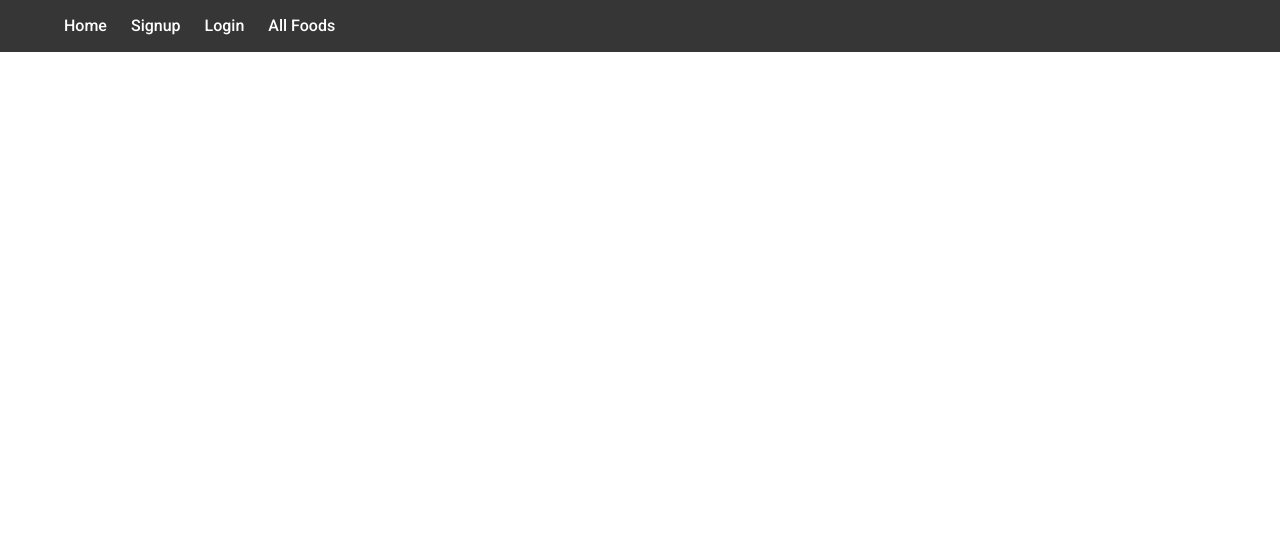
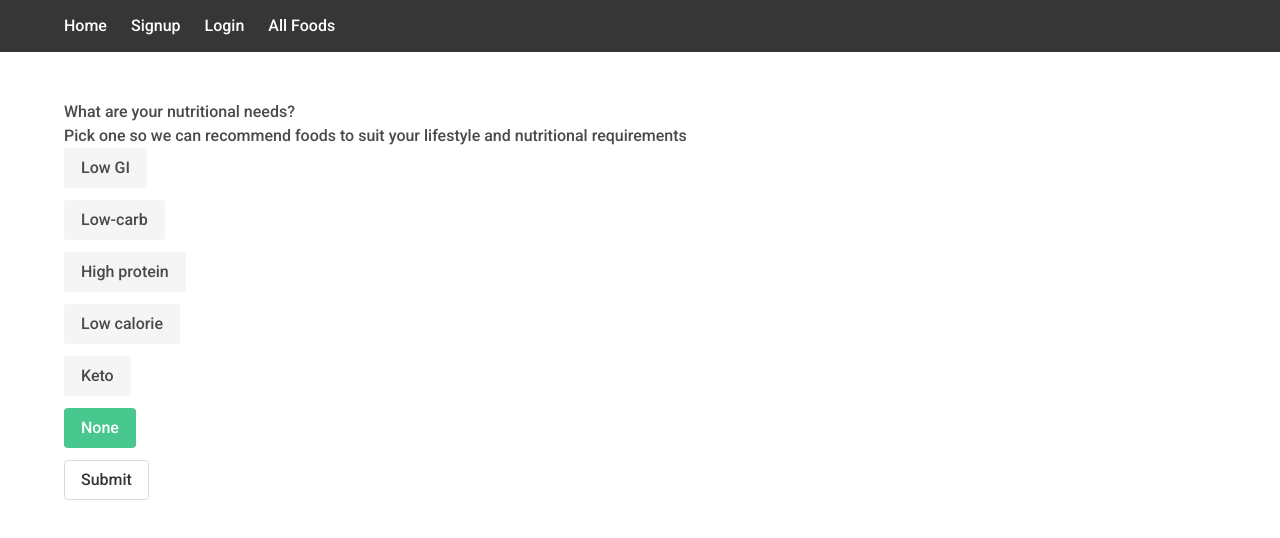
Before and after one commit to PamelaOnGit/dinspiration-frontend, a React (Vite) app: page /my-lifestyle in a window 1280 px wide. Shown: the top 538 px of the page. Built offline with nearby package versions, Linux system fonts and the light colour scheme.

Commit message:
signup -> login -> my-options -> my-lifestyle -> my-foods working

```diff
--- a/src/App.tsx
+++ b/src/App.tsx
@@ -5,6 +5,7 @@ import FoodsList from "./components/FoodsList"
 import Signup from "./components/Signup"
 import Login from "./components/Login"
 import MyOptions from "./components/MyOptions"
+import MyLifestyle from "./components/MyLifestyle"
 
 
 
@@ -17,9 +18,10 @@ function App() {
         <Route path="/" element={<Home />} />
         <Route path="/signup" element={<Signup />} />
         <Route path="/login" element={<Login />} />
-        <Route path="/foods" element={<FoodsList />}/>
+        <Route path="/my-foods" element={<FoodsList />}/>
         <Route path="/my-options" element={<MyOptions />}/>
 
+        <Route path="/my-lifestyle" element={<MyLifestyle />}/>
       </Routes>
     </main>
   </Router>
--- a/src/components/Login.tsx
+++ b/src/components/Login.tsx
@@ -26,7 +26,7 @@ export default function Login() {
       const token: string = data.token
       localStorage.setItem('token', token)
       console.log(token)
-      navigate('/foods')
+      navigate('/my-options')
     } catch (err: any) {
       console.log("this is the right info", err.response.data, err.message)
       setErrorData(err.response.data)
--- /dev/null
+++ b/src/components/MyLifestyle.tsx
@@ -0,0 +1,119 @@
+import React, { SyntheticEvent, useState } from 'react'
+import axios from 'axios'
+import { Navigate, useNavigate } from 'react-router-dom'
+
+
+export default function MyLifestyle() {
+  const navigate = useNavigate()
+
+  const [userLifestyle, setUserLifestyle] = useState(5)
+  const [buttonClass, setButtonClass] = useState("button is-light")
+
+  console.log(userLifestyle)
+
+  async function handleSubmit(e: SyntheticEvent) {
+    e.preventDefault()
+    console.log('You submitted!')
+    try {
+      const token = localStorage.getItem('token')
+      const { data } = await axios.patch('/api/my-lifestyle', {
+        "userLifestyle": userLifestyle
+      }, {headers: {"Authorization": `Bearer ${token}`}}  )
+      navigate('/my-foods')
+    } catch(err) {
+      console.log(err)
+    }
+  }
+
+
+  return <div className="section">
+    <div className="container">
+      <p>What are your nutritional needs?</p>
+      <p>Pick one so we can recommend foods to suit your lifestyle and nutritional requirements</p>
+      <form onSubmit={handleSubmit}>
+        <div className="field">
+          <div className="control">
+            <button
+            type="button"
+            className={
+              userLifestyle === 0
+                ? "button is-success"
+                : "button is-light"
+            }
+              onClick={() => setUserLifestyle(0)}>Low GI</button>
+          </div>
+        </div>
+
+        <div className="field">
+          <div className="control">
+            <button
+            type="button"
+            className={
+              userLifestyle === 1
+                ? "button is-success"
+                : "button is-light"
+            }
+              onClick={() => setUserLifestyle(1)}>Low-carb</button>
+          </div>
+        </div>
+
+        <div className="field">
+          <div className="control">
+            <button
+            type="button"
+            className={
+              userLifestyle === 2
+                ? "button is-success"
+                : "button is-light"
+            }
+              onClick={() => setUserLifestyle(2)}>High protein</button>
+          </div>
+        </div>
+
+        <div className="field">
+          <div className="control">
+            <button
+            type="button"
+            className={
+              userLifestyle === 3
+                ? "button is-success"
+                : "button is-light"
+            }
+              onClick={() => setUserLifestyle(3)}>Low calorie</button>
+          </div>
+        </div>
+
+        <div className="field">
+          <div className="control">
+            <button
+            type="button"
+            className={
+              userLifestyle === 4
+                ? "button is-success"
+                : "button is-light"
+            }
+              onClick={() => setUserLifestyle(4)}>Keto</button>
+          </div>
+        </div>
+
+        <div className="field">
+          <div className="control">
+            <button
+            type="button"
+            className={
+              userLifestyle === 5
+                ? "button is-success"
+                : "button is-light"
+            }
+              onClick={() => setUserLifestyle(5)}>None</button>
+          </div>
+        </div>
+
+
+        <button className="button">Submit</button>
+      </form>
+    </div>
+  </div>
+
+
+}
--- a/src/components/MyOptions.tsx
+++ b/src/components/MyOptions.tsx
@@ -1,11 +1,11 @@
 import React, { SyntheticEvent, useState } from 'react'
 import axios from 'axios'
-import { useNavigate } from 'react-router-dom'
+import { Navigate, useNavigate } from 'react-router-dom'
 
-export default function Signup() {
-  // const navigate = useNavigate()
+export default function MyOptions() {
+  const navigate = useNavigate()
 
-  const [userOptions, setUserOptions] = useState(["anything"])
+  const [userOptions, setUserOptions] = useState([""])
   const [buttonClass, setButtonClass] = useState("button is-light")
 
   console.log(userOptions)
@@ -13,7 +13,6 @@ export default function Signup() {
 
   async function handleSubmit(e: SyntheticEvent) {
     e.preventDefault()
-    console.log("form submits")
     if (userOptions.length > 1) {
     setUserOptions(
       userOptions.filter(a => a !== "anything")
@@ -27,6 +26,7 @@ export default function Signup() {
       const { data } = await axios.patch('/api/my-options', {
         "userOptions": userOptions
       }, {headers: {"Authorization": `Bearer ${token}`}}  )
+      navigate('/my-lifestyle')
     } catch(err) {
       console.log(err)
     }
@@ -49,10 +49,6 @@ export default function Signup() {
       )
       e.target.className = "button is-light"
     }
-    if (userOptions.length === 0) {
-      setUserOptions(["anything"])
-    }
-
   }
 
 
```
